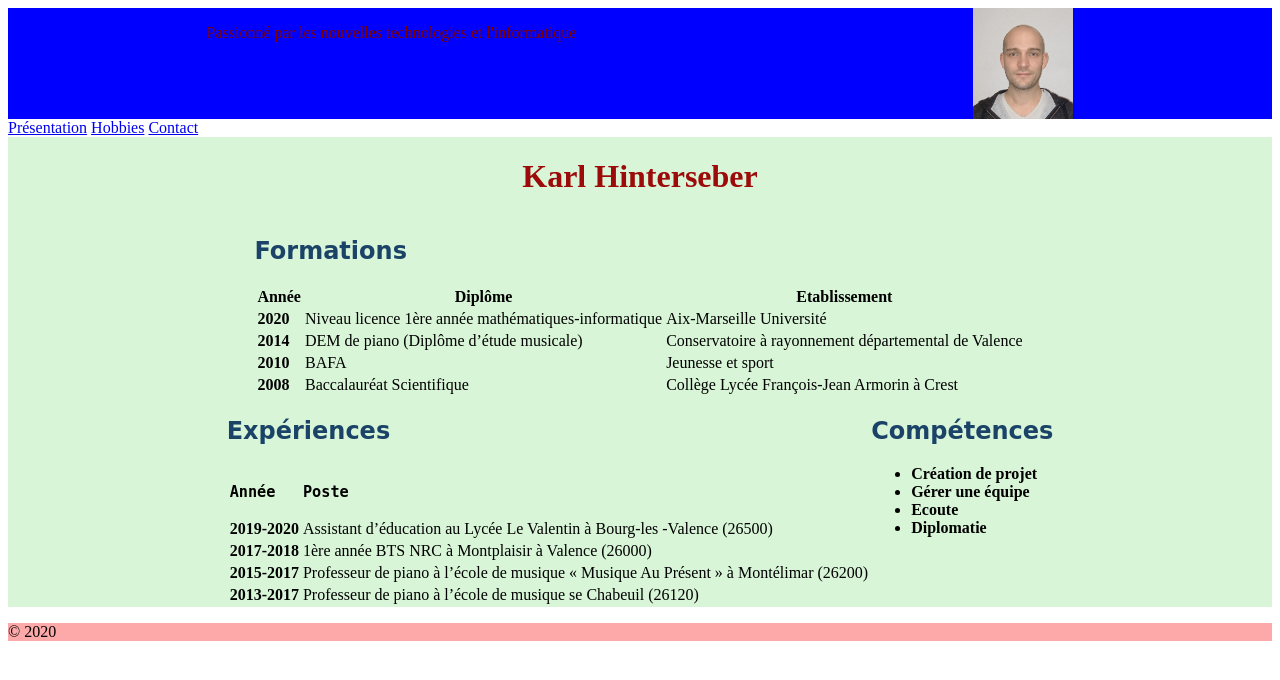
After one commit to karl-hin/cv_karl, a PHP site: page / in a window 1280 px wide. The commit adds this page. Shown: the top 680 px of the page. Run offline with PHP 8.4, Linux system fonts and the light colour scheme.

Commit message:
modification CV en php jusqu'à étape 4.3

```diff
--- /dev/null
+++ b/contact/contact_2021-01-12-15-03-22.txt
@@ -0,0 +1 @@
+madamejeanmatigdf@gmail.comvaleur1coucou
--- /dev/null
+++ b/contact/contact_Y-m-d-H-i-s.txt
@@ -0,0 +1 @@
+valeur2valeur2valeur2valeur2valeur2valeur2
--- a/header.php
+++ b/include/header.php
@@ -2,22 +2,24 @@
 <html lang="fr">
 
 <head>
+    <?php $metaTitle = 'CV Karl Hinterseber';
+     $metaDescription  = 'Bienvenue sur mon CV Karl Hinterseber';?>
     <meta charset="utf-8">
+    <meta name="description" content="<?= $metaDescription ?>">
     <meta name="viewport" content="width=device-width, initial-scale=1.0">
-    <title>CV Karl Hinterseber</title>
+    <title><?= $metaTitle ?></title>
     <link href="styles.css" rel="stylesheet">
 </head>
 
 <body>
-
-<header>
+<header class="flexheader">
     <div id="entete">
         <p class="alone">Passionné par les nouvelles technologies et l'informatique</p>
         <img src="image/copie.jpg" id="avatar_karl" width="100" height="111" alt="photo Karl Hinterseber" id="photo-profile" />
     </div>
     <div class="boutonnav" id="navmain">
-        <a class="active" href="./index.html">Présentation</a>
-        <a class="boutonsnav" href="./hobbies.html">Hobbies</a>
-        <a class="boutonsnav" href="./contacts.html">Contact</a>
+        <a class="active" href="page/accueil.php">Présentation</a>
+        <a class="boutonsnav" href="page/hobby.php">Hobbies</a>
+        <a class="boutonsnav" href="page/contacts.php">Contact</a>
     </div>
 </header>
--- /dev/null
+++ b/info.php
@@ -0,0 +1,2 @@
+<?php
+phpinfo();
--- /dev/null
+++ b/page/accueil.php
@@ -0,0 +1,78 @@
+<main>
+    <div class="flexmain">
+        <h1>Karl Hinterseber</h1>
+    </div>
+    <div class="flexmainone">
+        <section class="tabun">
+            <h2>Formations</h2>
+            <table>
+                <tr>
+                    <th>Année</th>
+                    <th>Diplôme</th>
+                    <th>Etablissement</th>
+                </tr>
+                <tr>
+                    <td><b>2020</b></td>
+                    <td>Niveau licence 1ère année mathématiques-informatique</td>
+                    <td>Aix-Marseille Université</td>
+                </tr>
+                <tr>
+                    <td><b>2014</b></td>
+                    <td>DEM de piano (Diplôme d’étude musicale)</td>
+                    <td>Conservatoire à rayonnement départemental de Valence</td>
+                </tr>
+                <tr>
+                    <td><b>2010</b></td>
+                    <td>BAFA</td>
+                    <td>Jeunesse et sport</td>
+                </tr>
+                <tr>
+                    <td><b>2008</b></td>
+                    <td>Baccalauréat Scientifique</td>
+                    <td>Collège Lycée François-Jean Armorin à Crest</td>
+                </tr>
+            </table>
+        </section>
+    </div>
+    <div class="flexmainbistwo">
+        <section class="tableau">
+            <h2><strong>Expériences</strong></h2>
+            <table>
+                <tr>
+                    <td>
+                        <h3>Année</h3>
+                    </td>
+                    <td>
+                        <h3>Poste</h3>
+                    </td>
+                </tr>
+                <tr>
+                    <td><b>2019-2020</b></td>
+                    <td>Assistant d’éducation au Lycée Le Valentin à Bourg-les -Valence (26500)</td>
+                </tr>
+                <tr>
+                    <td><b>2017-2018</b></td>
+                    <td>1ère année BTS NRC à Montplaisir à Valence (26000)</td>
+                </tr>
+                <tr>
+                    <td><strong>2015-2017</strong></td>
+                    <td>Professeur de piano à l’école de musique « Musique Au Présent » à Montélimar (26200)
+                    </td>
+                </tr>
+                <tr>
+                    <td><b>2013-2017</b></td>
+                    <td>Professeur de piano à l’école de musique se Chabeuil (26120)</td>
+                </tr>
+            </table>
+        </section>
+        <section class="tabtrois">
+            <h2><strong>Compétences</strong></h2>
+            <ul>
+                <li class="un">Création de projet</li>
+                <li class="un">Gérer une équipe</li>
+                <li class="un">Ecoute</li>
+                <li class="un">Diplomatie</li>
+            </ul>
+        </section>
+    </div>
+</main>
--- /dev/null
+++ b/page/erreur404.php
@@ -0,0 +1,2 @@
+<?php
+print("erreur 404");
--- /dev/null
+++ b/styles.css
@@ -0,0 +1,91 @@
+.alone{
+    color: maroon;
+}
+
+.flexheader{
+}
+
+.menu{
+    order: 1;
+}
+
+.title{
+    order: 2;
+    text-align: center;
+}
+
+.image{
+    order: 4;
+    justify-content: flex-end;
+}
+
+main{
+    background-color: rgb(216, 245, 215);
+}
+
+.flexmain{
+    display: flex;
+    justify-content: center;
+}
+
+h1{
+    order: 1;
+    color: rgb(156, 10, 10);
+}
+
+.flexmainone{
+    display: flex;
+    justify-content: center;
+    align-items: center;
+}
+
+.tabun{
+    order: 2;
+}
+
+.flexmainbistwo{
+    display: flex;
+    justify-content: center;
+}
+.tabdeux{
+    order: 3;
+}
+
+.tabtrois{
+    order: 4;
+}
+
+footer{
+    background-color: rgba(250, 0, 0, 0.336);
+}
+
+.un{
+    font-weight: bold;
+}
+
+.italic{
+    font-style: italic;
+}
+
+.strong{
+    font-weight: bold;
+}
+h2 {
+    font-family: cursive;
+    color: rgb(27, 67, 104);
+}
+
+h3 {
+    font-family: monospace;
+}
+
+#photo-profile{
+    border-radius: 50%;
+}
+#entete{
+    display: flex;
+    justify-content: space-around;
+    background-color: blue;
+}
+
+/*----------------style karl-------------------*/
```
Also changed, not shown: index.php (added, +25 -0 lines), page/contacts.php (added, +66 -0 lines), page/hobby.php (added, +24 -0 lines), hobby.php (deleted), image/20201202_180746.jpg (added), image/Capture decran 2020-12-02 155411.png (added), image/copie.jpg (added), include/footer.php (renamed from footer.php), nomdelapage.php (deleted), 2 other files.
